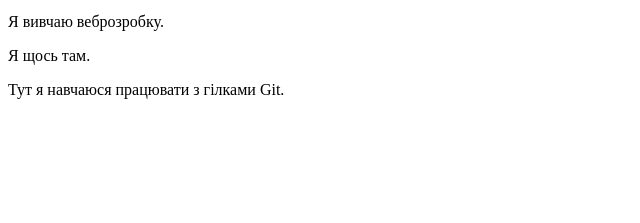
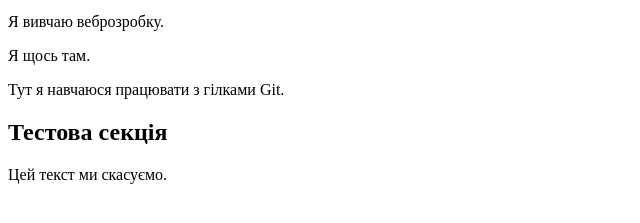
Before and after one commit to Ulyana-Tykhovskaya/my_first_website_p43, a plain HTML site: page index.html in a window 1280 px wide. Shown: the part 101-324 px from the top of the page, without its empty margins (0-640 px from the left). Drawn offline with Linux system fonts and the light colour scheme.

Commit message:
Add test

```diff
--- a/index.html
+++ b/index.html
@@ -13,5 +13,9 @@
       <p>Я щось там.</p>
       <p>Тут я навчаюся працювати з гілками Git.</p>
     </section>
+    <section>
+      <h2>Тестова секція</h2>
+      <p>Цей текст ми скасуємо.</p>
+    </section>
   </body>
 </html>
```
